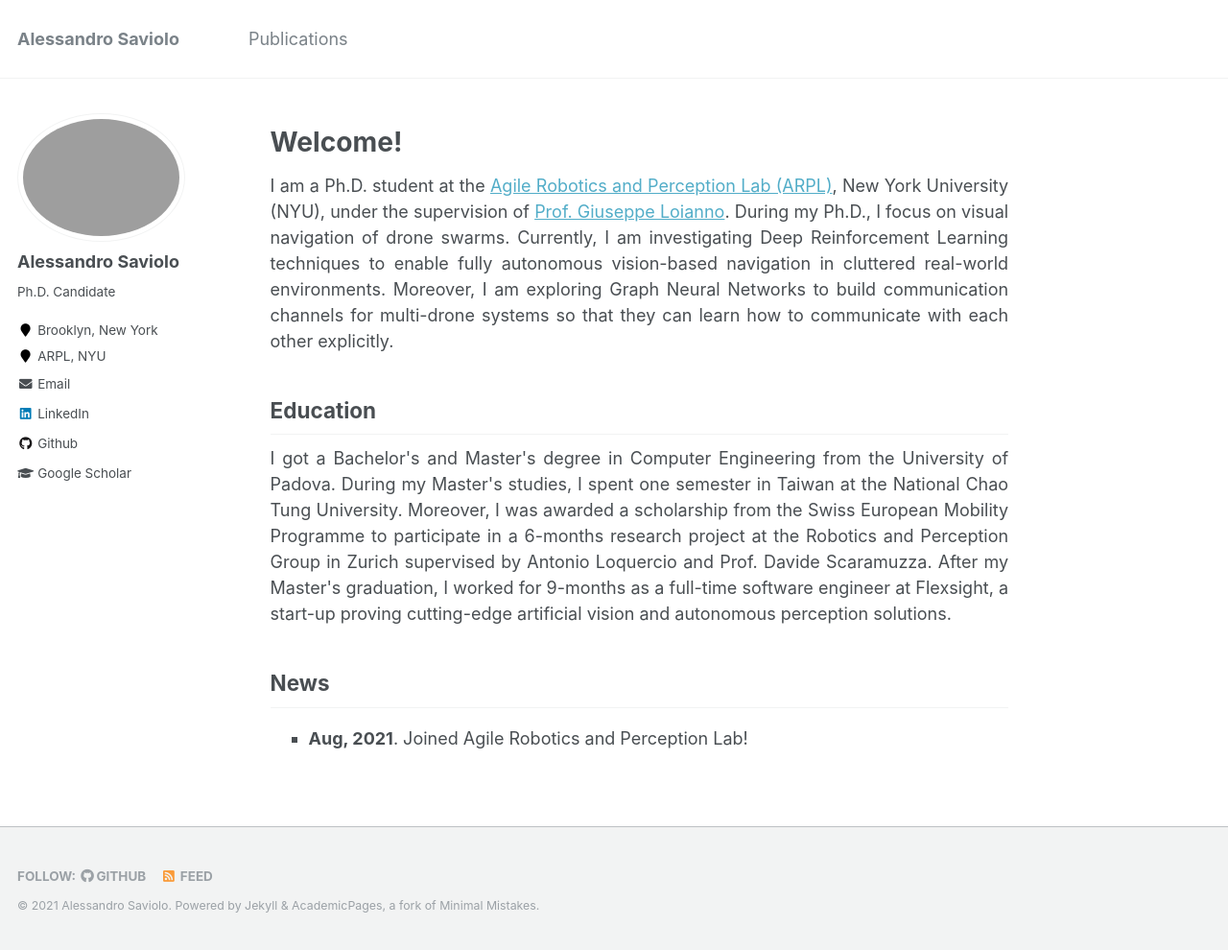
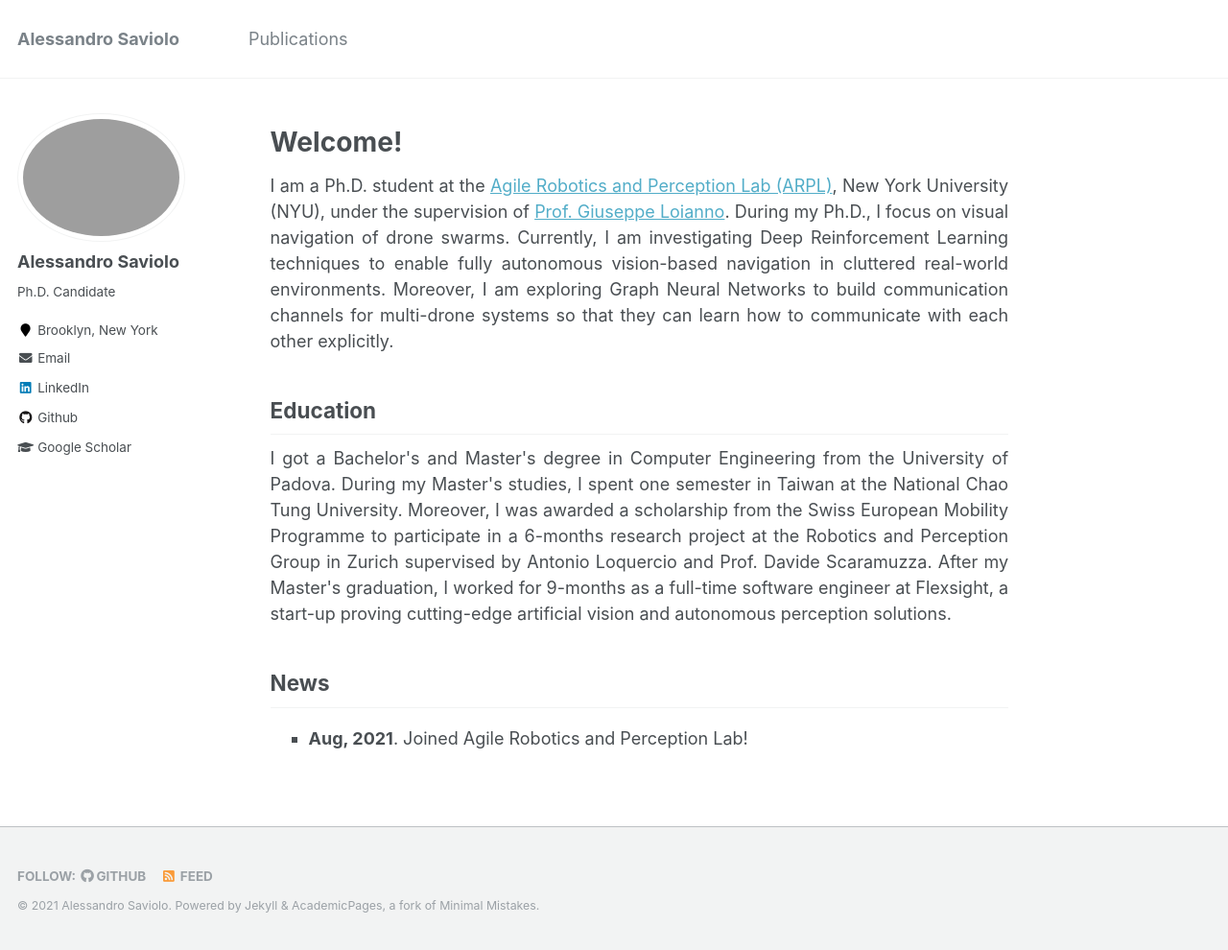
Before and after one commit to AlessandroSaviolo/AlessandroSaviolo.github.io, a Jekyll site: the page built from _pages/about.md, in a window 1280 px wide and 990 px high. Shown: the whole window at 96% size. Built offline with Jekyll 4.4.1, drawn with Linux system fonts in a browser that asks for light colours.

Commit message:
Update _config.yml

```diff
--- a/_config.yml
+++ b/_config.yml
@@ -84,7 +84,7 @@ author:
   avatar           : "profile_picture.png"
   bio              : "Ph.D. Candidate"
   location         : "Brooklyn, New York"
-  employer         : "ARPL, NYU"
+  employer         :
   pubmed           :
   googlescholar    : "https://scholar.google.com/citations?user=HaOQ8AoAAAAJ&hl=en&oi=ao"
   email            : "as16054@nyu.edu"
```
